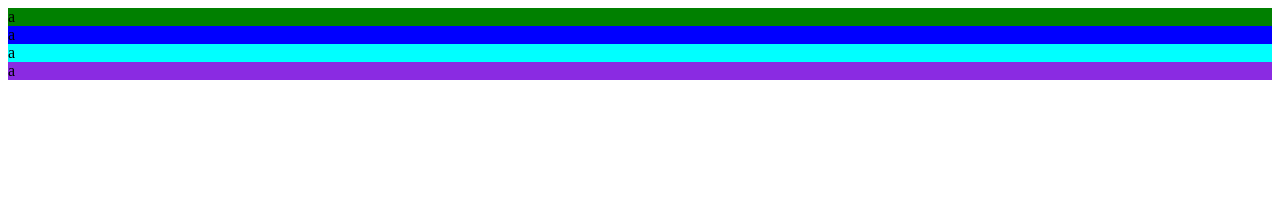
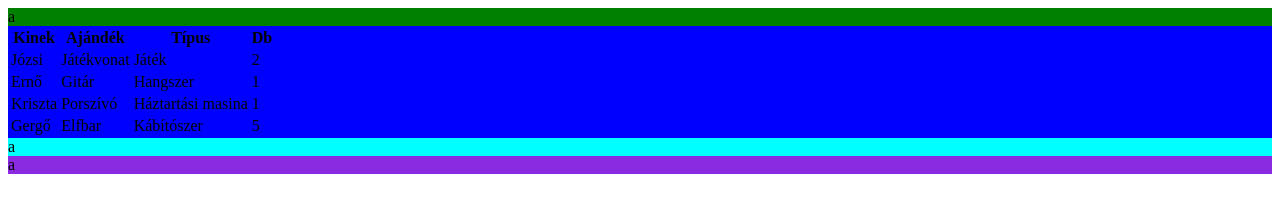
Before and after one commit to KAkos27/kollab, a plain HTML site: page index.html in a window 1280 px wide. Drawn offline with Linux system fonts and the light colour scheme.

Commit message:
tablazat kitoltese

```diff
--- a/index.html
+++ b/index.html
@@ -9,7 +9,40 @@
 <body>
     <main>
         <header>a</header>
-        <article>a</article>
+        <article>
+            <table>
+                <tr>
+                    <th>Kinek</th>
+                    <th>Ajándék</th>
+                    <th>Típus</th>
+                    <th>Db</th>
+                </tr>
+                <tr>
+                    <td>Józsi</td>
+                    <td>Játékvonat</td>
+                    <td>Játék</td>
+                    <td>2</td>
+                </tr>
+                <tr>
+                    <td>Ernő</td>
+                    <td>Gitár</td>
+                    <td>Hangszer</td>
+                    <td>1</td>
+                </tr>
+                <tr>
+                    <td>Kriszta</td>
+                    <td>Porszívó</td>
+                    <td>Háztartási masina</td>
+                    <td>1</td>
+                </tr>
+                <tr>
+                    <td>Gergő</td>
+                    <td>Elfbar</td>
+                    <td>Kábítószer</td>
+                    <td>5</td>
+                </tr>
+            </table>
+        </article>
         <nav>a</nav>
         <footer>a</footer>
     </main>
```
